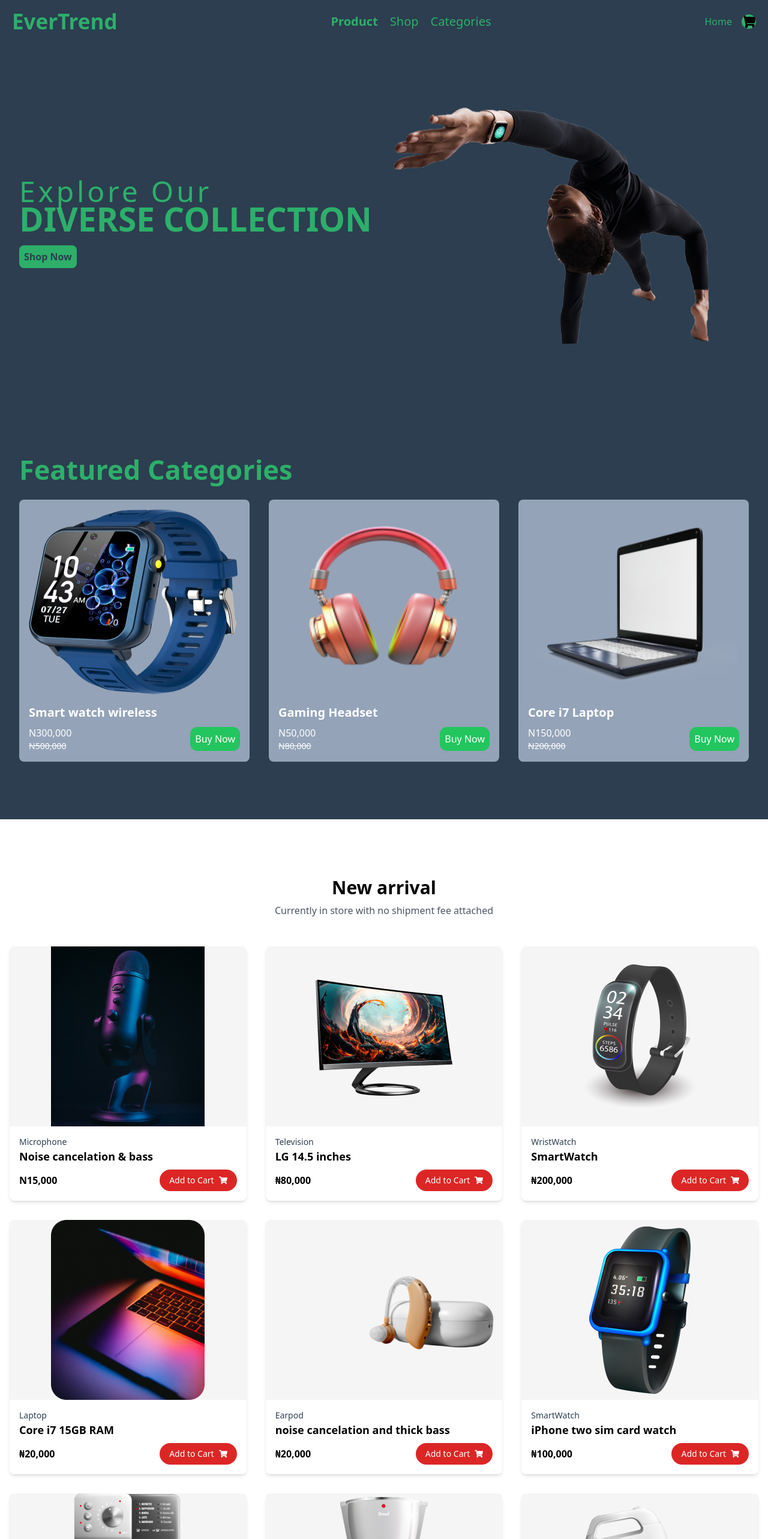
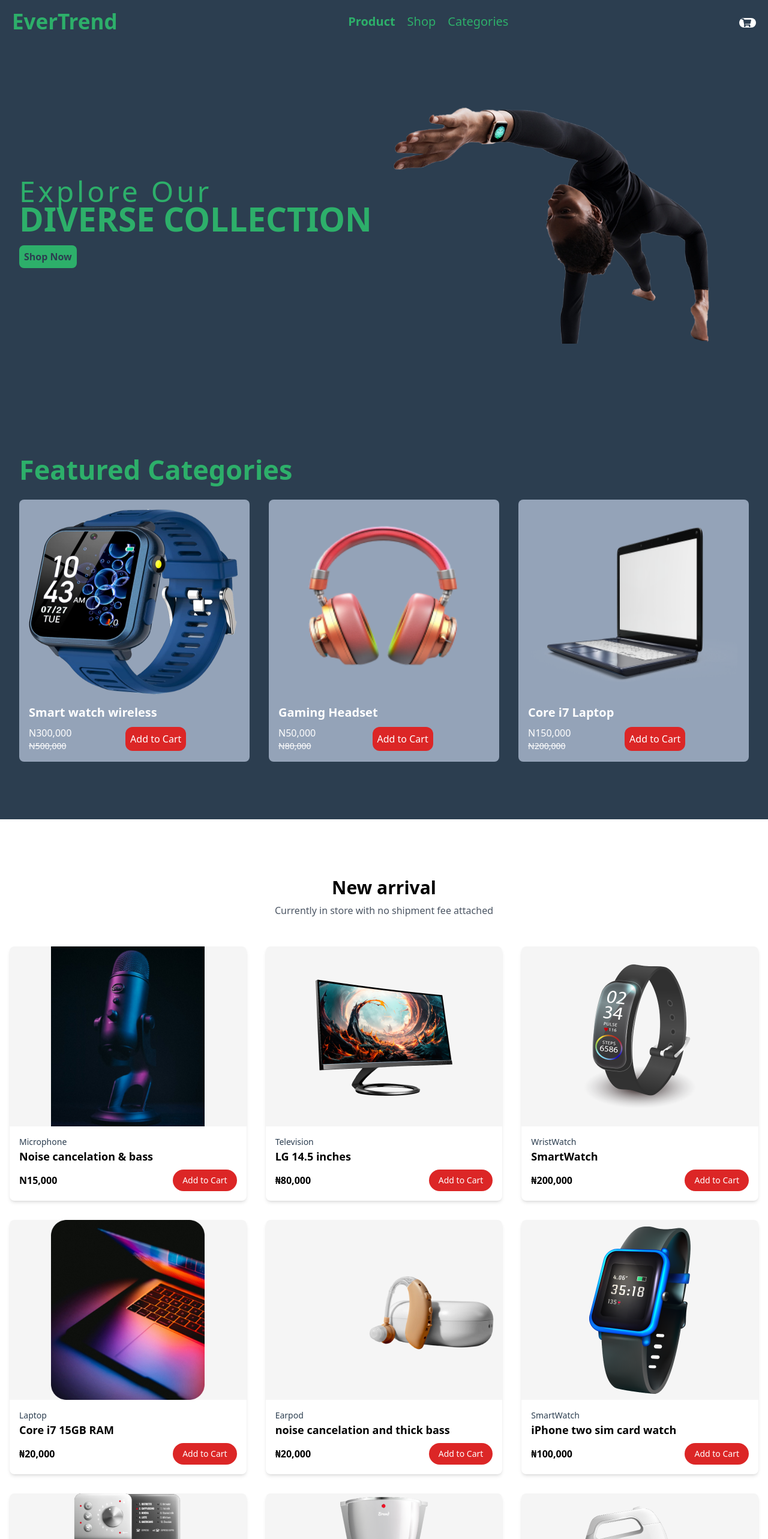
Before and after one commit to Segzyp1000/timbo-shop, a React (Create React App) app: page / in a window 1280 px wide. Shown: the top 2566 px of the page at 60% size. Built offline with nearby package versions, Linux system fonts and the light colour scheme.

Commit message:
correction added

```diff
--- a/src/App.js
+++ b/src/App.js
@@ -9,6 +9,8 @@ import CheckoutPage from "./pages/CheckoutPage";
 import MainPage from "./Layer/MainPage";
 import HomePage from "./pages/HomePage";
 import CartProvider from "./CartContext";
+import NewItem from "./components/NewItem";
+
 
 const router = createBrowserRouter(
   createRoutesFromElements(
@@ -16,6 +18,8 @@ const router = createBrowserRouter(
       <Route index element={<HomePage />} />
       <Route path="/cart" element={<CartPage />} />
       <Route path="/checkout" element={<CheckoutPage />} />
+      <Route path="/new-items" element={<NewItem />} />
+
 
     </Route>
   )
--- a/src/components/Featured.jsx
+++ b/src/components/Featured.jsx
@@ -1,5 +1,4 @@
 import React, { useContext } from "react";
-import { Link } from "react-router-dom";
 import { FaShoppingCart } from "react-icons/fa";
 import { CartContext } from "../CartContext";
 import Smart from "../asset/Smart watch 1.png";
@@ -8,7 +7,6 @@ import Laptop from "../asset/laptop.png";
 
 const FeaturedItem = ({ id, image, title, price, oldPrice }) => {
   const cart = useContext(CartContext);
-  const quantity = cart.getProductQuantity(id);
 
   return (
     <div className="bg-slate-400 p-4 rounded-lg">
@@ -19,25 +17,13 @@ const FeaturedItem = ({ id, image, title, price, oldPrice }) => {
           <p className="text-white">{price}</p>
           <p className="line-through text-white text-sm">{oldPrice}</p>
         </div>
-        {quantity === 0 ? (
-          <button
-            onClick={() => cart.addOneToCart(id)}
-            className="bg-red-600 text-white p-2 rounded-xl flex items-center gap-2"
-          >
-            Add to Cart <FaShoppingCart />
-          </button>
-        ) : (
-          <div className="flex items-center gap-2">
-            <span className="text-white">{quantity}</span>
-            <Link
-              to="/cart"
-              onClick={() => cart.addOneToCart(id)}
-              className="bg-green-500 text-white p-2 rounded-xl"
-            >
-              Buy Now
-            </Link>
-          </div>
-        )}
+        <button
+          onClick={() => cart.addOneToCart(id)}
+          className="bg-red-600 text-white p-2 rounded-xl flex items-center gap-2"
+        >
+          Add to Cart
+        </button>
+        <div className="flex items-center gap-2"></div>
       </div>
     </div>
   );
--- a/src/components/Navbar.jsx
+++ b/src/components/Navbar.jsx
@@ -1,27 +1,37 @@
-import React, { useState } from "react";
-import { Link, useParams } from "react-router-dom";
+import React, { useState, useContext } from "react";
+import { CartContext } from "../CartContext";
+import { Link } from "react-router-dom";
 import { FaShoppingCart, FaBars } from "react-icons/fa";
 
 const Navbar = () => {
+  const cart = useContext(CartContext);
   const [isMenuOpen, setIsMenuOpen] = useState(false);
-  const params = useParams();
+
+  const productCount =
+    cart.items.length > 0
+      ? cart.items.reduce((sum, product) => sum + product.quantity, 0)
+      : "";
 
   return (
     <nav className="bg-navColor text-navText w-full p-4 lg:p-5">
       <div className="container flex justify-between items-center">
-        <h1 className="text-2xl lg:text-[35px] font-bold">EverTrend</h1>
+        <Link to="/">
+          <h1 className="text-2xl lg:text-[35px] font-bold">EverTrend</h1>
+        </Link>
         <div className="hidden lg:flex space-x-5 text-xl">
-          <a href={`/#${params.section || "new-item"}`} className="font-bold">
+          <a href="#new-item" className="font-bold">
             Product
           </a>
 
-          <a href={`/#${params.section || "new-item"}`}>Shop</a>
-          <a href={`/#${params.section || "featured"}`}>Categories</a>
+          <a href="#new-item">Shop</a>
+          <a href="#featured">Categories</a>
         </div>
         <div className="flex items-center space-x-4">
-          <Link to="/">Home</Link>
           <Link to="/cart">
-            <FaShoppingCart className="bg-navText text-black rounded-xl text-2xl" />
+            <span className="flex rounded-xl bg-white hover:bg-slate-200 text-navColor px-1 mt-1">
+              <FaShoppingCart className="mr-1" />
+              {productCount}
+            </span>
           </Link>
 
           <button
@@ -34,17 +44,14 @@ const Navbar = () => {
       </div>
       {isMenuOpen && (
         <div className="lg:hidden mt-4 space-y-2">
-          <a
-            href={`/#${params.section || "new-item"}`}
-            className="block font-bold"
-          >
+          <a href="#new-item" className="block font-bold">
             Product
           </a>
 
-          <a href={`/#${params.section || "new-item"}`} className="block">
+          <a href="#new-item" className="block">
             Shop
           </a>
-          <a href={`/#${params.section || "featured"}`} className="block">
+          <a href="#featured" className="block">
             Categories
           </a>
         </div>
--- a/src/components/NewItem.jsx
+++ b/src/components/NewItem.jsx
@@ -1,5 +1,4 @@
 import React, { useContext } from "react";
-import { Link } from "react-router-dom";
 import { FaShoppingCart } from "react-icons/fa";
 import Micro from "../asset/Rectangle 11 (2).png";
 import Pc from "../asset/10706486 1.png";
@@ -28,13 +27,12 @@ const ProductCard = ({ id, image, category, name, price }) => {
         <p className="font-bold text-lg mb-2">{name}</p>
         <div className="flex justify-between items-center">
           <p className="font-bold">{price}</p>
-          <Link
-            to="/cart"
+          <button
             onClick={() => cart.addOneToCart(id)}
             className="flex items-center gap-2 bg-red-600 text-white rounded-full px-4 py-2 text-sm"
           >
-            Add to Cart <FaShoppingCart />
-          </Link>
+            Add to Cart
+          </button>
         </div>
       </div>
     </div>
--- a/src/pages/CheckoutPage.jsx
+++ b/src/pages/CheckoutPage.jsx
@@ -24,7 +24,7 @@ const CheckoutPage = () => {
   };
 
   return (
-    <div className="container mx-auto p-4 pt-6 md:p-6 lg:p-12">
+    <div className="container bg-white mx-auto p-4 pt-6 md:p-6 lg:p-12">
       <h1 className="text-3xl font-bold mb-4">Checkout</h1>
       <div className="flex flex-wrap -mx-3 mb-6">
         <div className="w-full md:w-1/2 px-3 mb-6 md:mb-0">
```
